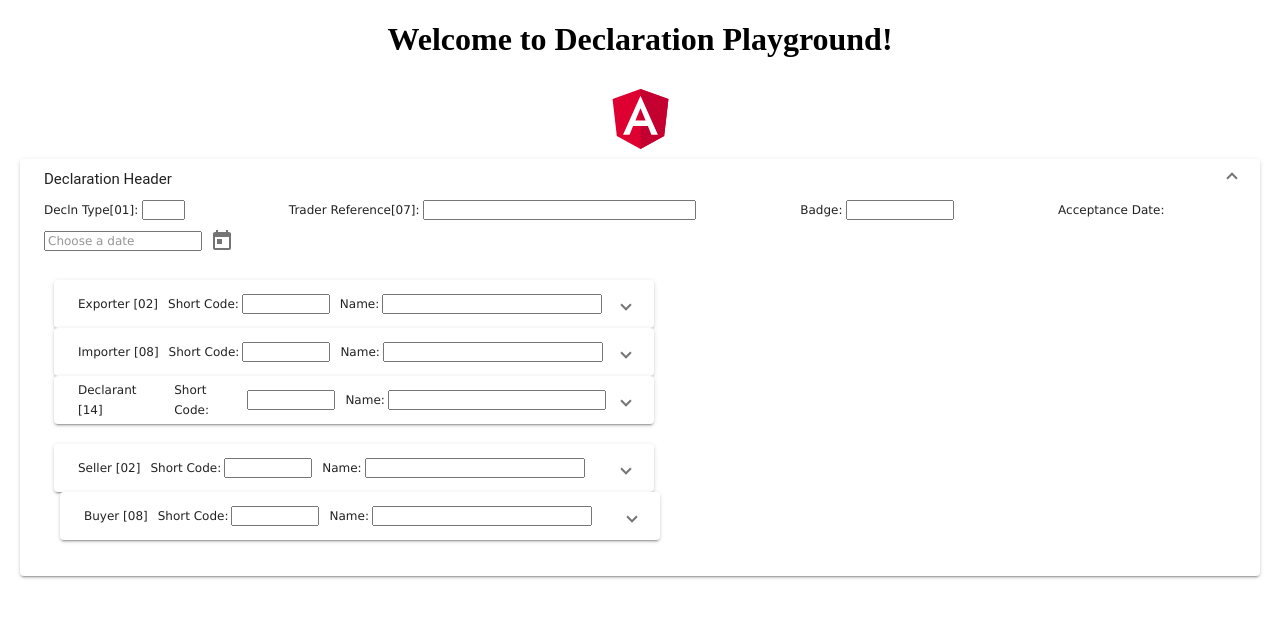
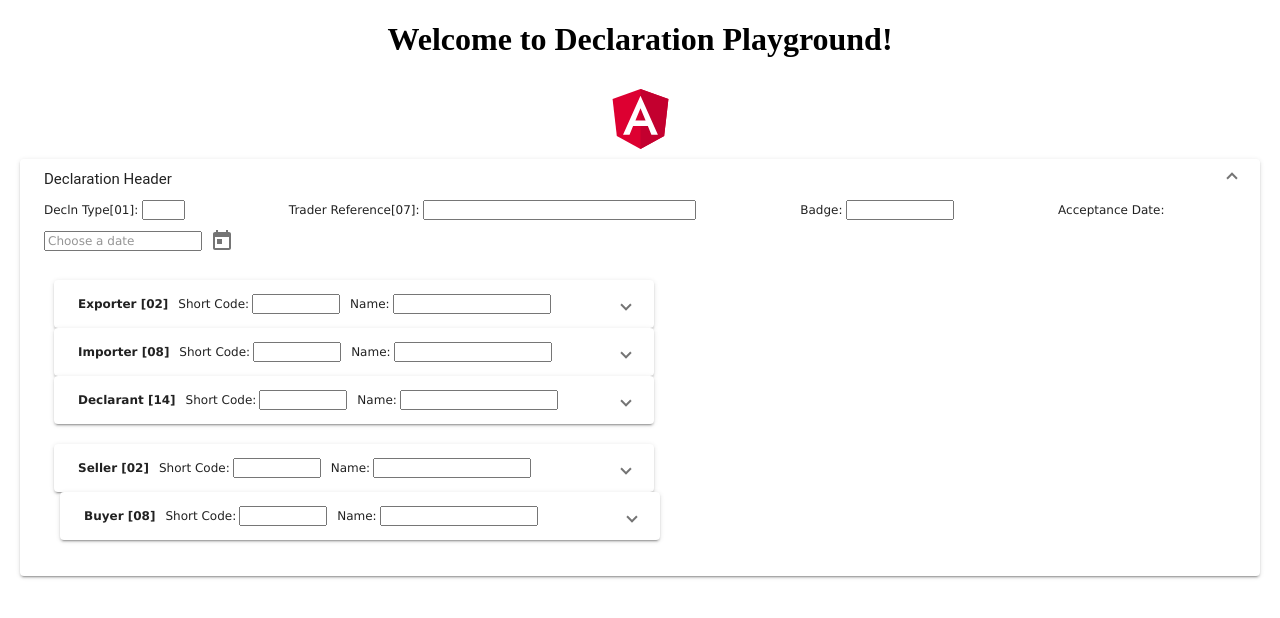
Before and after one commit to rickyspanish2112/HeliosDeclarationPlayGround, an Angular app in the folder declarationplayground/: page / in a window 1280 px wide. Both pictures are taken after a click on the button "Declaration Header". Shown: the top 618 px of the page. Built offline with nearby package versions, Linux system fonts and the light colour scheme.

Commit message:
reworked html

```diff
--- a/declarationplayground/src/app/declaration/declaration.component.html
+++ b/declarationplayground/src/app/declaration/declaration.component.html
@@ -1,12 +1,10 @@
 <mat-accordion>
   <mat-expansion-panel
     [expanded]="displayTypes === true"
-    (opened)="(displayTypes === true)"
-  >
+    (opened)="(displayTypes === true)">
     <mat-expansion-panel-header
       [collapsedHeight]="customCollapsedHeight"
-      [expandedHeight]="customExpandedHeight"
-    >
+      [expandedHeight]="customExpandedHeight">
       <mat-panel-title>{{ pageTitle }}</mat-panel-title>
     </mat-expansion-panel-header>
     <div class="declarationType">
@@ -35,7 +33,23 @@
           <mat-expansion-panel class="partyExpansionPanel">
             <mat-expansion-panel-header>
               <mat-panel-title class="matPanelTitle">
-                Exporter [02]
+                <label for="exporterTitle" class="partyLabelTitle">Exporter [02]</label>
+                <label for="shortCode" class="shortCodeLabel">Short Code:  </label>
+                <input matInput aria-label="shortCode" class="shortCodeInput" />
+                <label for="name" class="nameLabel">Name: </label>
+                <input matInput aria-label="name" class="nameInput" />
+              </mat-panel-title>
+            </mat-expansion-panel-header>
+            <app-partyaddresscontrol></app-partyaddresscontrol>
+          </mat-expansion-panel>
+        </mat-accordion>
+      </div>
+      <div>
+        <mat-accordion>
+          <mat-expansion-panel class="partyExpansionPanel">
+            <mat-expansion-panel-header>
+              <mat-panel-title class="matPanelTitle">
+                <label for="exporterTitle" class="partyLabelTitle">Importer [08]</label>
                 <label for="shortCode" class="shortCodeLabel"
                   >Short Code:
                 </label>
@@ -53,28 +67,8 @@
           <mat-expansion-panel class="partyExpansionPanel">
             <mat-expansion-panel-header>
               <mat-panel-title class="matPanelTitle">
-                Importer [08]
-                <label for="shortCode" class="shortCodeLabel"
-                  >Short Code:
-                </label>
-                <input matInput aria-label="shortCode" class="shortCodeInput" />
-                <label for="name" class="nameLabel">Name: </label>
-                <input matInput aria-label="name" class="nameInput" />
-              </mat-panel-title>
-            </mat-expansion-panel-header>
-            <app-partyaddresscontrol></app-partyaddresscontrol>
-          </mat-expansion-panel>
-        </mat-accordion>
-      </div>
-      <div>
-        <mat-accordion>
-          <mat-expansion-panel class="partyExpansionPanel">
-            <mat-expansion-panel-header>
-              <mat-panel-title class="matPanelTitle">
-                Declarant [14]
-                <label for="shortCode" class="shortCodeLabel"
-                  >Short Code:
-                </label>
+                <label for="declarantTitle" class="partyLabelTitle">Declarant [14]</label>
+                <label for="shortCode" class="shortCodeLabel">Short Code:</label>
                 <input matInput aria-label="shortCode" class="shortCodeInput" />
                 <label for="name" class="nameLabel">Name: </label>
                 <input matInput aria-label="name" class="nameInput" />
@@ -91,7 +85,7 @@
               <mat-expansion-panel class="partyExpansionPanel">
                 <mat-expansion-panel-header>
                   <mat-panel-title class="matPanelTitle">
-                    Seller [02]
+                    <label for="sellerTitle" class="partyLabelTitle">Seller [02]</label>
                     <label for="shortCode" class="shortCodeLabel"
                       >Short Code:
                     </label>
@@ -109,10 +103,8 @@
               <mat-expansion-panel class="partyExpansionPanel" style="margin-left: 6px;">
                 <mat-expansion-panel-header>
                   <mat-panel-title class="matPanelTitle">
-                    Buyer [08]
-                    <label for="shortCode" class="shortCodeLabel"
-                      >Short Code:
-                    </label>
+                    <label for="buyerTitle" class="partyLabelTitle">Buyer [08]</label>
+                    <label for="shortCode" class="shortCodeLabel">Short Code:</label>
                     <input matInput aria-label="shortCode" class="shortCodeInput" />
                     <label for="name" class="nameLabel">Name: </label>
                     <input matInput aria-label="name" class="nameInput" />
--- a/declarationplayground/src/app/declaration/declaration.component.scss
+++ b/declarationplayground/src/app/declaration/declaration.component.scss
@@ -6,16 +6,21 @@
     justify-content: space-between;
 }
 
+.declarationTypeLabel {
+  width: 265px;
+}
+
 .declarationTypeInput {
     width: 35px;
 }
 
+
+.traderRefLabel {
+  margin-left: 100px;
+}
+
 .traderRefInput {
     width: 265px;
-}
-
-.traderRefLabel {
-    margin-left: 100px;
 }
 
 .badgeLabel {
@@ -58,6 +63,10 @@
     font-size: 12px;
 }
 
+.partyLabelTitle {
+  font-weight: bold;
+}
+
 .shortCodeLabel {
     margin-left: 10px;
 }
@@ -75,7 +84,7 @@
 .nameInput {
     margin-top: 1px;
     margin-left: 3px;
-    width: 212px;
+    width: 150px;
 }
 
 .partyExpansionPanelSeperator{
```
